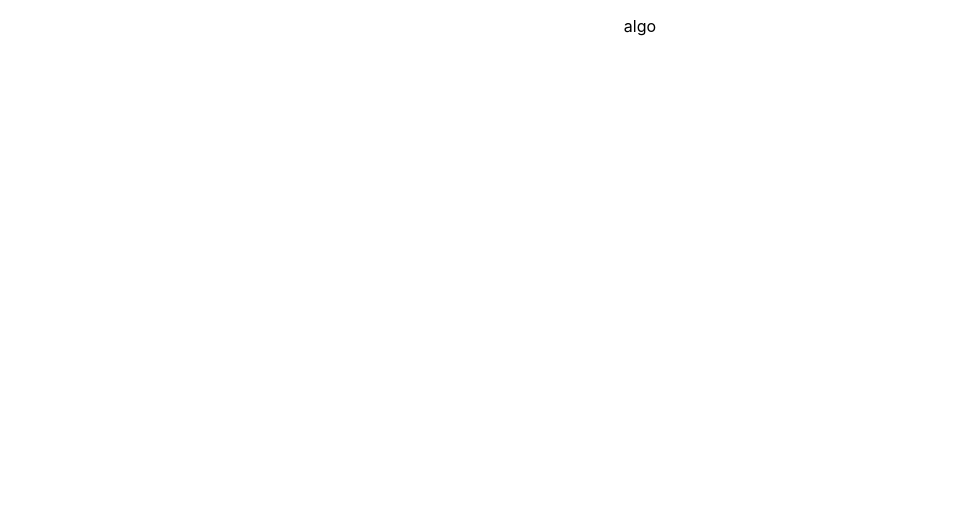
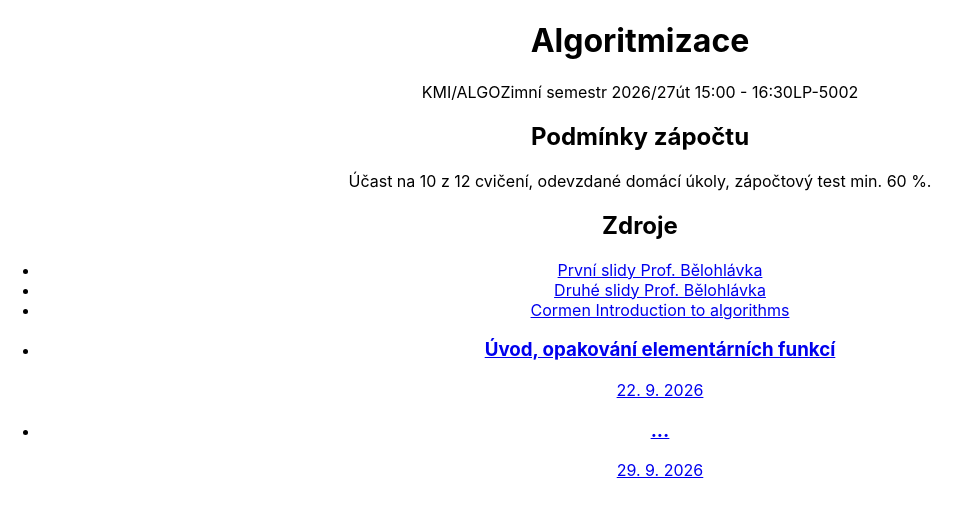
Before and after one commit to BarboraPetrova/vyuka, a React (Create React App) app: page /#/courses/algo in a window 1280 px wide. Shown: the top 514 px of the page, without its empty margins (0-970 px from the left). Built offline with nearby package versions, Linux system fonts and the light colour scheme.

Commit message:
Add LecturePage component and update CoursePage to display lectures

```diff
--- a/src/App.js
+++ b/src/App.js
@@ -3,6 +3,7 @@ import { Route, Routes } from 'react-router-dom';
 import HomePage from './pages/HomePage';
 import CoursePage from './pages/CoursePage';
 import { useParams } from 'react-router-dom';
+import LecturePage from './pages/LecturePage';
 
 function App() {
   return (
@@ -10,6 +11,7 @@ function App() {
     <Routes>
       <Route path="/" element={<HomePage />} />
       <Route path="/courses/:courseId" element={<CoursePage />} />
+      <Route path="/courses/:courseId/lecture/:lectureId" element={<LecturePage />} />
     </Routes>
   </div>
   )
--- a/src/data/courses.js
+++ b/src/data/courses.js
@@ -26,12 +26,20 @@ const algoSources = [
 
 /* Algoritmy - lectures */
 const algoLecture1 = {
+    id: "1",
     topic: "Úvod, opakování elementárních funkcí",
     date: "22. 9. 2026"
 }
 
+const algoLecture2 = {
+    id: "algo2",
+    topic: "...",
+    date: "29. 9. 2026"
+}
+
 const algoLectures = [
-    algoLecture1
+    algoLecture1,
+    algoLecture2
 ]
 
 /* Algoritmy */
--- a/src/pages/CoursePage.js
+++ b/src/pages/CoursePage.js
@@ -1,11 +1,64 @@
-import { useParams } from "react-router-dom";
+import { Link, useParams } from "react-router-dom";
 import { courses } from "../data/courses";
+
+function ErrorMessage(){
+    return (<h1>Tento kurz neučím :/</h1>)
+}
 
 function CoursePage (){
     const { courseId } = useParams();
+    const course = courses.find((x) => (x.id === courseId));
+
+    if (course === undefined){
+        return <ErrorMessage />;
+    }
+
+    const sources = course.sources.map(({name, url}) => {
+        return (
+            <li key={url}>
+                <a href={url}>
+                    {name}
+                </a>
+            </li>
+        )
+    });
+
+    const lectures = course.lectures.map(({id, topic, date}) => {
+        return (
+            <li key={id}>
+            <Link to={"/courses/" + course.id + "/lecture/" + id} >
+                <h3>{topic}</h3>
+                <span>{date}</span>
+            </Link>
+            </li>
+        )
+    });
 
     return (
-        <p>{courseId}</p>
+        <div>
+            <h1>{course.title}</h1>
+            <span>{course.shortcut}</span>
+            <span>{course.semester === "Z" ? "Zimní semestr" : "Letní semestr"} {course.year}</span>
+            <span>{course.time}</span>
+            <span>{course.class}</span>
+            <div>
+                <div>
+                    <h2>Podmínky zápočtu</h2>
+                    <p>{course.conditions}</p>
+                </div>
+                <div>
+                    <h2>Zdroje</h2>
+                    <ul>
+                        {sources}
+                    </ul>
+                </div>
+            </div>
+            <div>
+                <ul>
+                    {lectures}
+                </ul>
+            </div>
+        </div>
     )
 }
 
--- a/src/pages/LecturePage.js
+++ b/src/pages/LecturePage.js
@@ -0,0 +1,14 @@
+import { Link, useParams } from "react-router-dom";
+import { courses } from "../data/courses";
+
+function LecturePage() {
+    const { courseId ,lectureId } = useParams();
+    const course = courses.find((x) => x.id === courseId);
+    const lecture = course.lectures.find((x) => (x.id === lectureId));
+
+    return (
+        <h1>{lecture.topic}</h1>
+    )
+}
+
+export default LecturePage;
```
